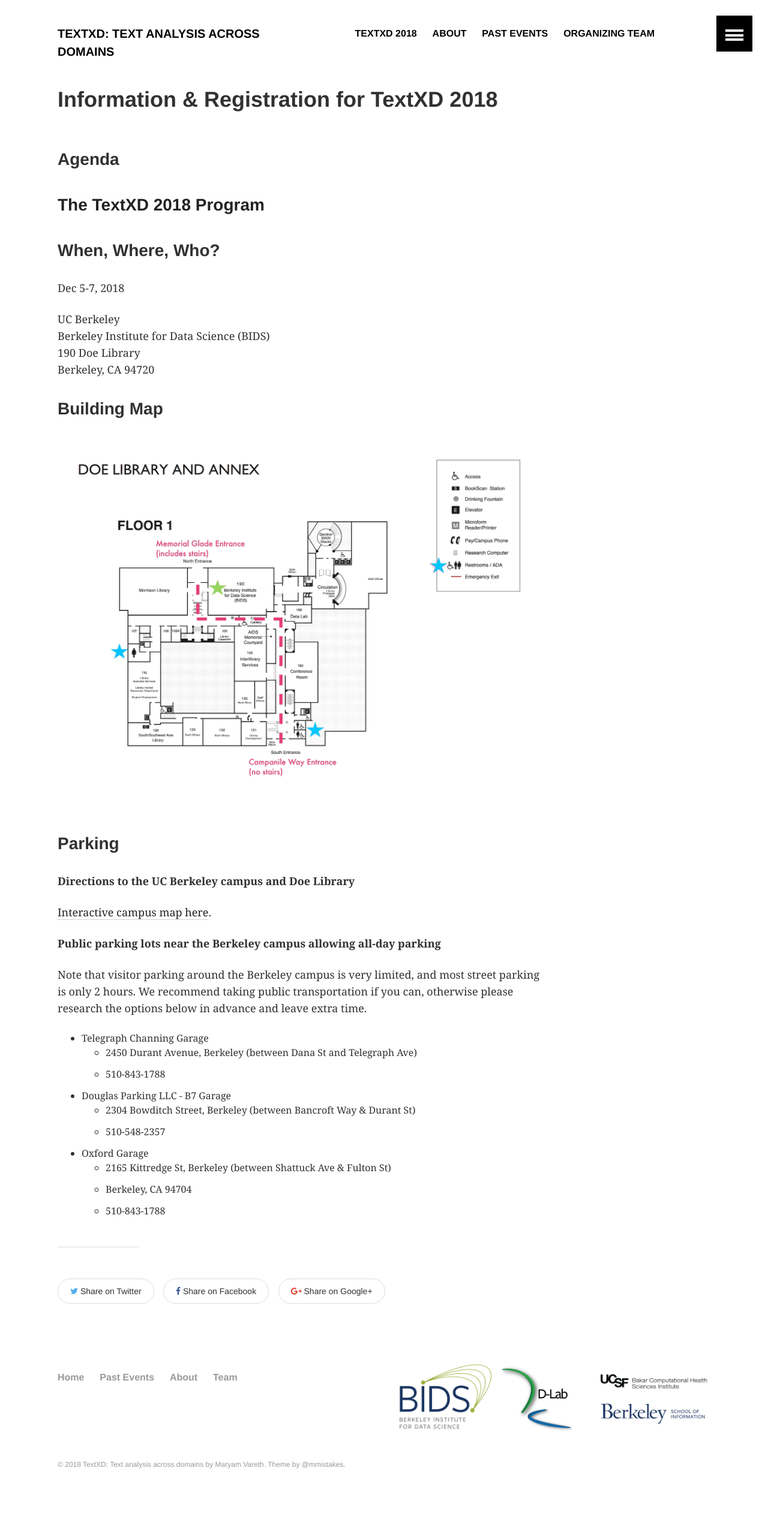
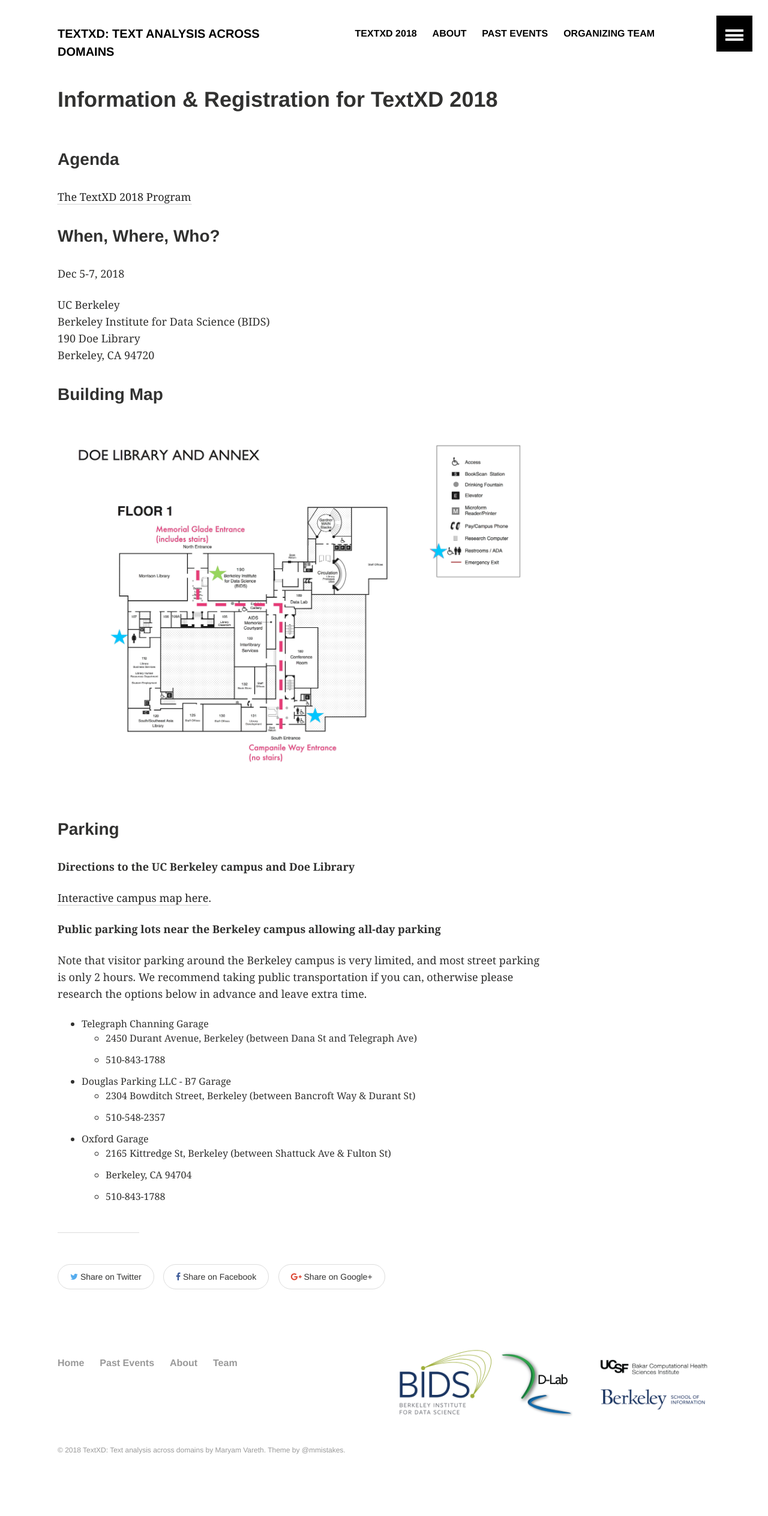
Before and after one commit to TextXD/textxd.github.io, a Jekyll site: the page built from textxd2018/index.md, in a window 1280 px wide. Shown: the whole page at 60% size. Built offline with Jekyll 4.4.1, drawn with Linux system fonts in a browser that asks for light colours; after the commit the page ends 2504 px from its top, so only the background shows below that.

Commit message:
Update index.md

```diff
--- a/textxd2018/index.md
+++ b/textxd2018/index.md
@@ -14,7 +14,7 @@ share: true
 
 ### Agenda
 
-### <a href="{{ site.url }}/programs/textxd2018" class=".btn-inverse">The TextXD 2018 Program</a>
+<a href="{{ site.url }}/programs/textxd2018" class=".btn-inverse" style="text-size: 200%">The TextXD 2018 Program</a>
 
 ### When, Where, Who?
 
```
